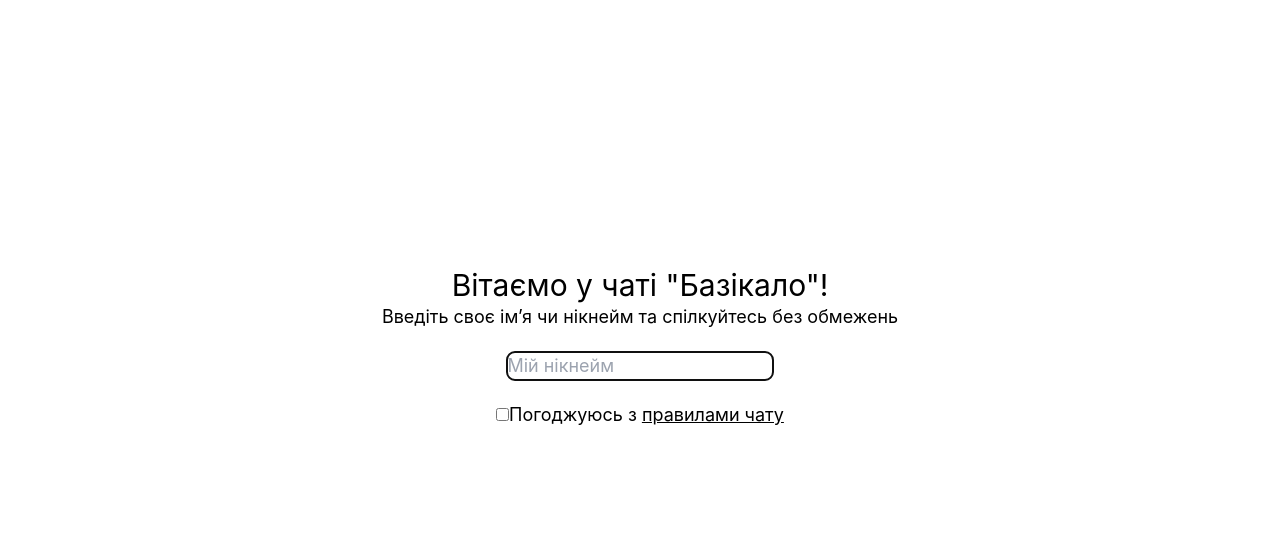
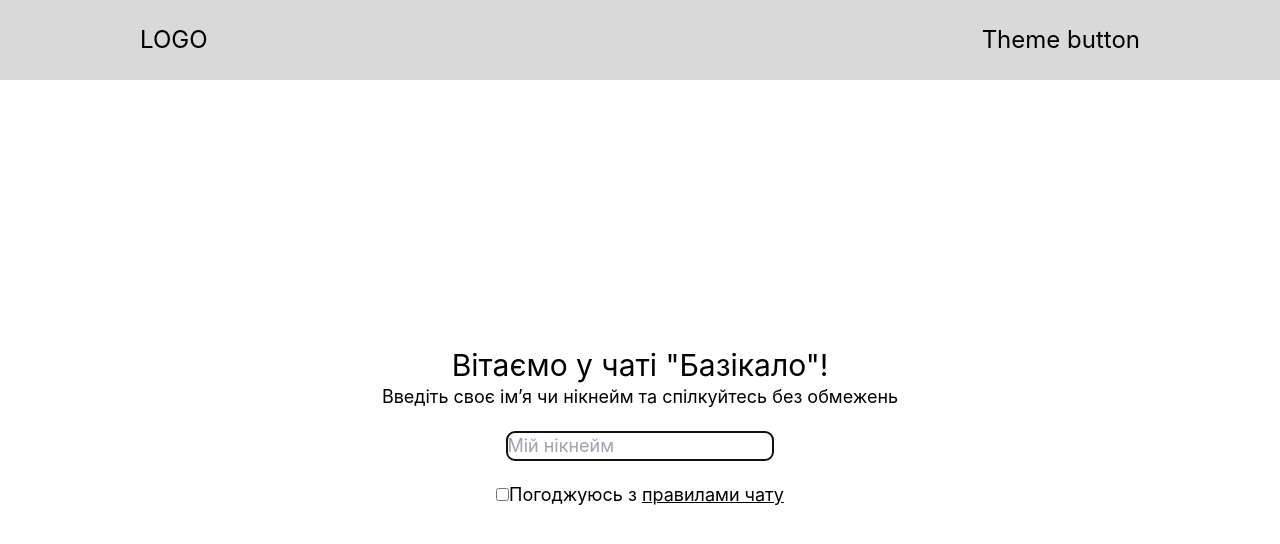
Before and after one commit to teiatan/chat_project, a React (Create React App) app: page / in a window 1280 px wide. Shown: the top 544 px of the page. Built offline with nearby package versions, Linux system fonts and the light colour scheme.

Commit message:
add header and change positioning

```diff
--- a/src/components/App.js
+++ b/src/components/App.js
@@ -9,34 +9,41 @@ import { MessageInput } from "./MessageInput/MessageInput";
 import { ToolBar } from "./ToolBar/Toolbar";
 import { useState } from "react";
 import { RulesModal } from "./Modals/RulesModal";
+import { Header } from "./Header/Header";
 
 
 function App() {
   const [user, setUser] = useState({userName:'', id:''});
   const [openedModal, setOpenedModal] = useState('Auth');
+  const [messages, setMessages] = useState([]);
 
+  // приймання нових повідомлень з бекенду
   // useEffect(()=>{
-  //   socket.on("connection", message => {
-  //     console.log(message);
-  //     // set message to state
+  //   socket.on("message", message => {
+  //     setMessages(prevMessages => [...prevMessages, message])
   //   })
-  // })
+  // }, []);
+
+
 
   const closeModal = () => {
     setOpenedModal('');
   };
 
   return (
-    <div className="flex w-screen h-screen overflow-hidden">
+    <>
+      <Header />
 
-      <div className="w-[20vw] p-4 border">
+      <div className="flex w-screen h-screen overflow-hidden pt-[80px]">
+
+        <div className="w-[345px] p-4 border">
           <ActiveRooms />
         </div>
 
-      <div className="w-[80vw] grid grid-rows-[5vh_75vh_20vh] border">
+        <div className="w-[calc(100vw-345px)] grid grid-rows-[80px_calc(100vh-80px-80px-160px)_160px] border">
           <ToolBar />
-        <MessagesList />
-        <MessageInput />
+          <MessagesList messages={messages}/>
+          <MessageInput setMessages={setMessages}/>
         </div>
 
         {(openedModal === 'Auth') && <AuthModal onClose={closeModal} changeModal={setOpenedModal} setUser={setUser}/>}
@@ -47,6 +54,7 @@ function App() {
         {(openedModal === 'Rules') && <RulesModal onClose={closeModal} user={user} changeModal={setOpenedModal}/>}
 
       </div>
+    </>
   );
 }
 
--- /dev/null
+++ b/src/components/Header/Header.jsx
@@ -0,0 +1,18 @@
+export const Header = ({userName}) => {
+    return (
+        <div className="fixed w-screen h-[80px] z-10 bg-[#D9D9D9] text-2xl">
+            <div className="w-[1000px] h-full flex items-center justify-between m-auto">
+                <div>LOGO</div>
+
+                <div>
+                    <button>Theme button</button>
+
+                    {true ?
+                        <button>{userName}</button> :
+                        <button>Language button</button>
+                    }
+                </div>
+            </div>
+        </div>
+    )
+};
--- a/src/reportWebVitals.js
+++ /dev/null
@@ -1,13 +0,0 @@
-const reportWebVitals = onPerfEntry => {
-  if (onPerfEntry && onPerfEntry instanceof Function) {
-    import('web-vitals').then(({ getCLS, getFID, getFCP, getLCP, getTTFB }) => {
-      getCLS(onPerfEntry);
-      getFID(onPerfEntry);
-      getFCP(onPerfEntry);
-      getLCP(onPerfEntry);
-      getTTFB(onPerfEntry);
-    });
-  }
-};
-
-export default reportWebVitals;
```
Also changed, not shown: src/setupTests.js (deleted, +0 -5 lines), src/api/socket.js (renamed from src/utils/socket.js), src/logo.svg (deleted). Lines whose indentation alone changed are shown as unchanged.
